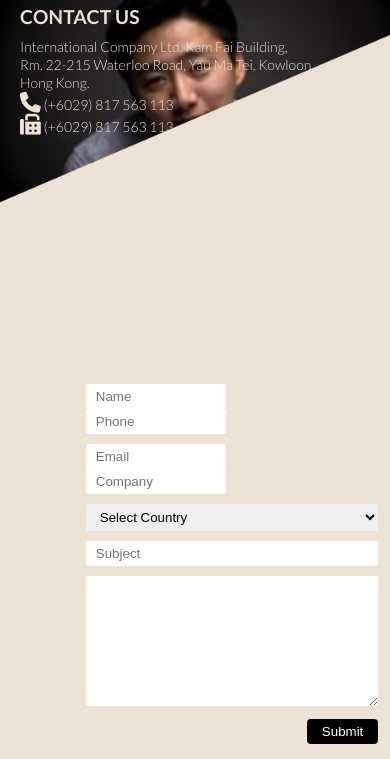
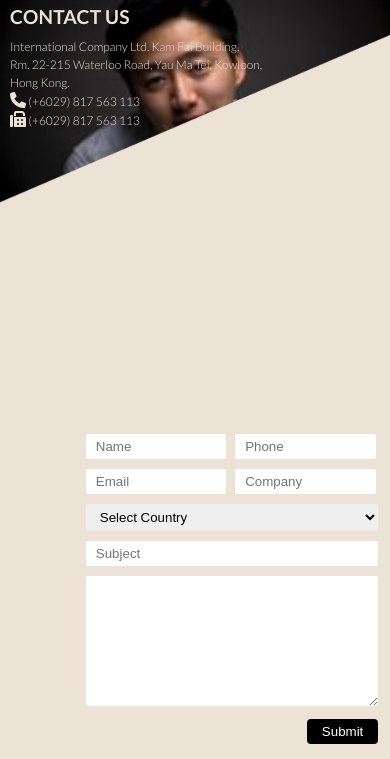
Before and after one commit to CaptainIdrees/Crockery, a plain HTML site: page contact-us.html in a window 390 px wide. Shown: the part 85-844 px from the top of the page. Drawn offline with Linux system fonts and the light colour scheme.

Commit message:
Add files via upload

```diff
--- a/assets/css/contact.css
+++ b/assets/css/contact.css
@@ -105,12 +105,21 @@ section {
 }
 
 @media screen and (max-width: 540px) {
+
+    .text-container{
+        left: 10px;
+    }
     .text-container h1 {
         font-size: 1.2rem;
     }
 
     .text-container p {
         line-height: 18px;
+        font-size: 12px;
+    }
+
+    .text-container p i {
+        font-size: 1rem;
     }
 
     .form-container {
@@ -118,4 +127,7 @@ section {
         left  : auto;
         width : 75%;
     }
+    .mr-2{
+        margin-right: 2%;
+    }
 }
```
